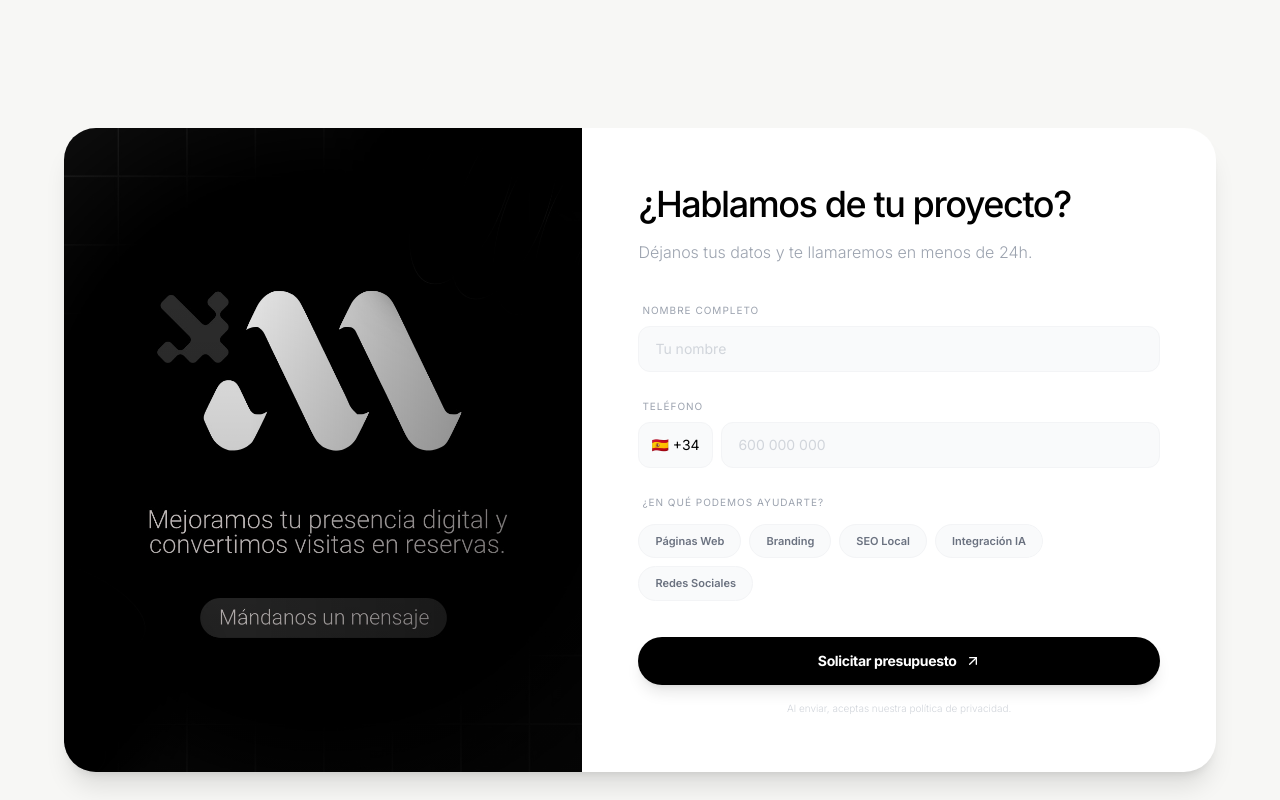
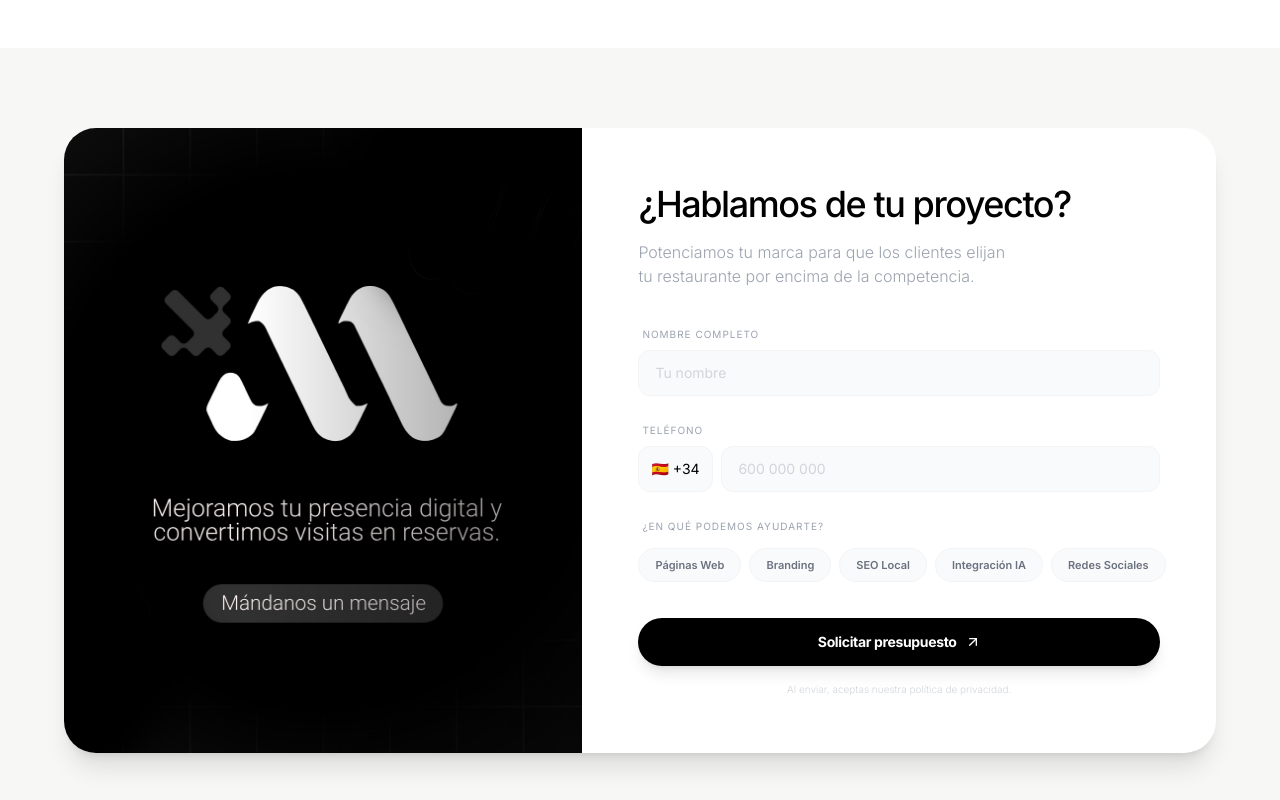
Before and after one commit to motionsmanagement/Motions, a React (Vite) app: page / in a window 1280 px wide. Shown: the part 2560-3360 px from the top of the page. Built offline with nearby package versions, Linux system fonts and the light colour scheme; a web font is replaced by a local one.

Commit message:
fix: refined form copy, removed image gradient, aligned projects section width and background

```diff
--- a/components/FinalCTA.tsx
+++ b/components/FinalCTA.tsx
@@ -69,7 +69,6 @@ const FinalCTA: React.FC = () => {
               alt="Motions Portfolio"
               className="absolute inset-0 w-full h-full object-cover"
             />
-            <div className="absolute inset-0 bg-gradient-to-t from-black/40 to-transparent"></div>
           </div>
 
           {/* Right Side: Form */}
@@ -92,12 +91,12 @@ const FinalCTA: React.FC = () => {
               </div>
             ) : (
               <>
-                <div className="mb-8">
+                <div className="mb-8 text-left">
                   <h2 className="text-2xl md:text-3xl lg:text-4xl font-medium leading-tight tracking-tight text-black mb-4">
                     ¿Hablamos de tu proyecto?
                   </h2>
-                  <p className="text-gray-400 text-sm md:text-base font-light">
-                    Déjanos tus datos y te llamaremos en menos de 24h.
+                  <p className="text-gray-400 text-sm md:text-base font-light leading-relaxed max-w-sm">
+                    Potenciamos tu marca para que los clientes elijan tu restaurante por encima de la competencia.
                   </p>
                 </div>
 
@@ -140,13 +139,13 @@ const FinalCTA: React.FC = () => {
 
                   <div className="space-y-3">
                     <label className="text-[10px] font-normal text-gray-400 uppercase tracking-widest pl-1">¿En qué podemos ayudarte?</label>
-                    <div className="flex flex-wrap gap-2">
+                    <div className="flex flex-wrap md:flex-nowrap gap-1.5 md:gap-2">
                       {servicesList.map((service) => (
                         <button
                           key={service}
                           type="button"
                           onClick={() => toggleService(service)}
-                          className={`px-4 py-2 rounded-full text-[11px] font-semibold border transition-all duration-300 ${
+                          className={`px-3 md:px-4 py-2 rounded-full text-[10px] md:text-[11px] font-semibold border transition-all duration-300 whitespace-nowrap ${
                             selectedServices.includes(service)
                               ? "bg-black border-black text-white"
                               : "bg-gray-50 border-gray-100 text-gray-500 hover:border-black/20"
--- a/components/SuccessStories.tsx
+++ b/components/SuccessStories.tsx
@@ -469,10 +469,11 @@ const SuccessStories: React.FC = () => {
   return (
     <>
       <section
-        id="proyectos"
-        ref={ref}
-        className="py-24 bg-[#F7F7F5] font-['Inter']"
-      >
+      id="proyectos"
+      ref={ref}
+      className="relative py-24 bg-white overflow-hidden font-['Inter']"
+    >
+      <div className={`transition-all duration-700 ease-out transform ${visible ? 'opacity-100 translate-y-0' : 'opacity-0 translate-y-8'}`}>
         <div className="max-w-7xl mx-auto px-6 md:px-12">
 
           {/* Header spacer */}
@@ -537,7 +538,8 @@ const SuccessStories: React.FC = () => {
             </div>
           )}
         </div>
-      </section>
+      </div>
+    </section>
 
       {/* Modal */}
       {activeProject && (
```
